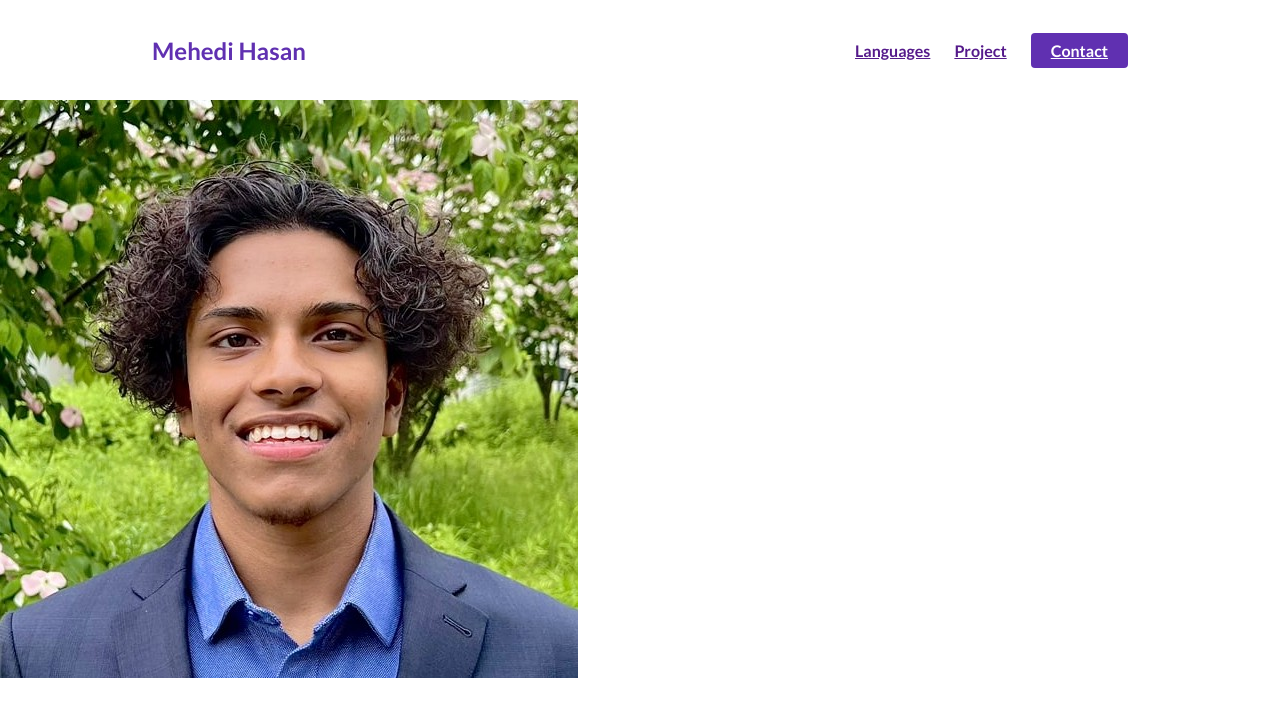
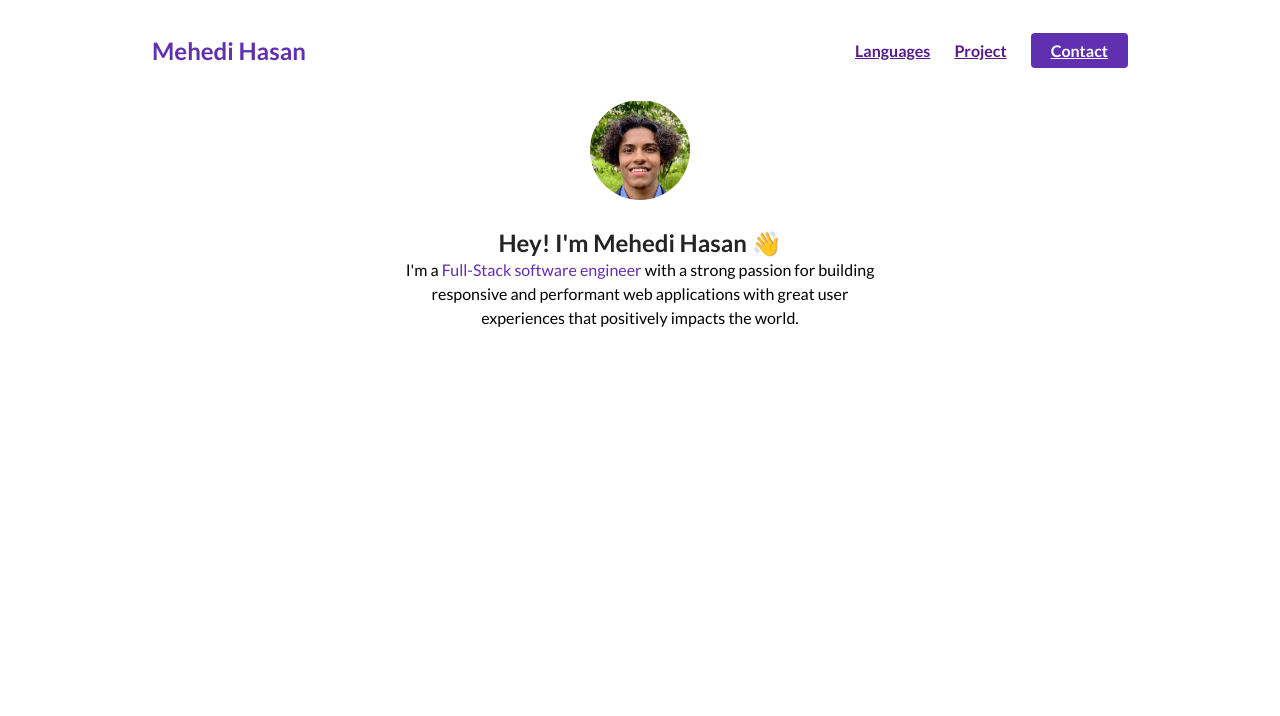
Before and after one commit to techmehedi/eportfolio, a plain HTML site: page index.html in a window 1280 px wide. Drawn offline with Linux system fonts and the light colour scheme.

Commit message:
e-portfolio

```diff
--- a/index.html
+++ b/index.html
@@ -9,7 +9,7 @@
 </head>
 
 <body>
-    <section id="about-me">
+    <section>
         <nav>
             <div class="personal__logo">Mehedi Hasan</div>
             <ul class="nav_link--list">
@@ -39,12 +39,18 @@
 
             </ul>
         </nav>
-        <div>
+
+        <div class="flex" class="flex-1">
             <div class="about-me__info row">
                 <div class="about-me__info--container">
-                    <figure>
-                        <img src="./photo.jpeg" alt="">
+
+                    <figure class="about-me__picture--mask">
+                        <img src="./photo.jpeg" class="about-me__picture" alt="Picture of me">
                     </figure>
+                    <h1 class="about-me__info--title">
+                        Hey! I'm <span class="text-purple">Mehedi Hasan</span> 👋
+                    </h1>
+                    <p class="about-ne__info--para">I'm a <span class="text--purple">Full-Stack software engineer</span> with a strong passion for building responsive and performant web applications with great user experiences that positively impacts the world.</p>
                 </div>
             </div>
         </div>
--- a/style.css
+++ b/style.css
@@ -23,6 +23,23 @@ li{
     margin: 0 12px;
 }
 
+.flex {
+    display: flex;
+}
+
+.flex-1 {
+    flex: 1;
+}
+
+.row{
+    width: 100%;
+    max-width: 800px;
+    margin: 0 auto;
+}
+
+.text--purple {
+    color: #6030b1;
+}
 /* NAVIGATION BAR */
 
 nav {
@@ -62,3 +79,45 @@ nav {
     font-weight: bold;
     color: #6030b1;
 }
+
+/* about me */
+
+#about-me {
+    min-height: 100vh;
+    display: flex;
+    flex: column;
+}
+
+.about-me__info--container {
+    display: flex;
+    flex-direction: column;
+    align-items: center;
+    max-width: 500px;
+
+    margin: 0 auto;
+    text-align: center;
+}
+
+.about-me__picture--mask {
+    width: 100px;
+    height: 100px;
+    border-radius: 50%;
+    overflow: hidden;
+    box-shadow: 0 8px 16px rgba (0, 0, 0, 0.16);
+    margin-bottom: 28px;
+
+}
+
+.about-me__picture {
+    width: 100%;
+
+/* improving my own picture  */
+
+transform: scale(1.2);
+padding-top: 10px;
+}
+
+.about-me__info--para {
+    font-size: 20px;
+    margin-bottom: 28px;
+}
```
Also changed, not shown: 1 other file.
